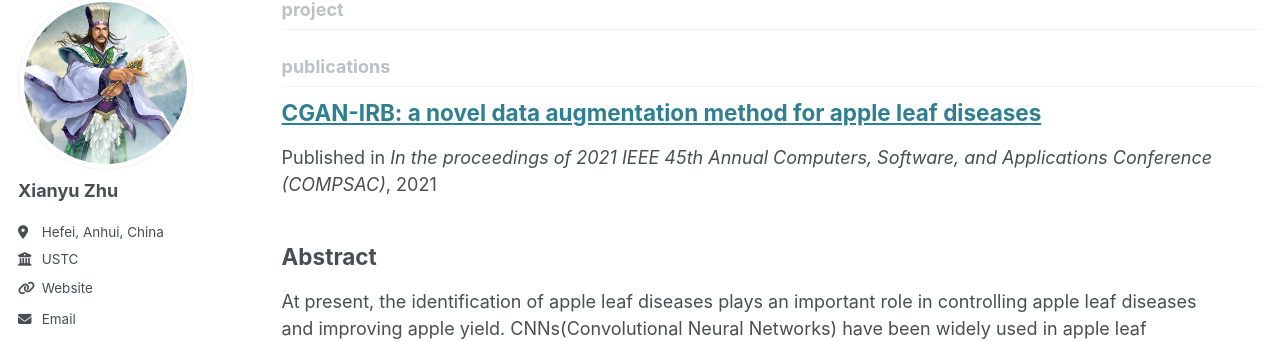
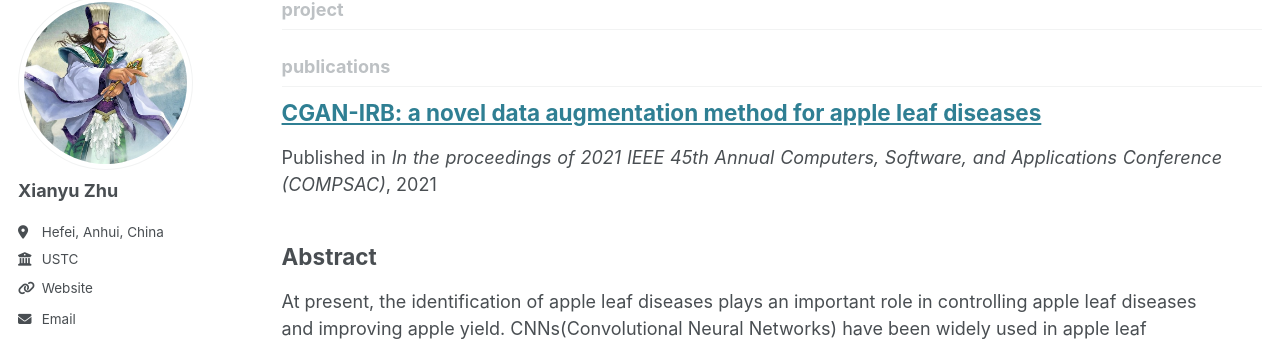
Before and after one commit to zhuxy-USTC/zhuxy-USTC.github.io, a Jekyll site: the page built from _pages/collection-archive.html, in a window 1280 px wide and 900 px high, scrolled down 1009 px. Shown: the part 110-451 px from the top of the window. Built offline with Jekyll 4.4.1, drawn with Linux system fonts in a browser that asks for light colours; some web fonts are replaced.

Commit message:
Update archive-single.html

```diff
--- a/_includes/archive-single.html
+++ b/_includes/archive-single.html
@@ -41,7 +41,7 @@
         {% if post.collection == 'teaching' %}
           <p> {{ post.type }}, <i>{{ post.venue }}</i>, {{ post.date | default: "1900-01-01" | date: "%Y" }} </p>
         {% elsif post.collection == 'publications' %}
-          <p>Published in <i>{{ post.venue }}</i>, {{ post.date | default: "1900-01-01" | date: "%Y" }} </p>
+          <p style="text-align: justify;">Published in <i>{{ post.venue }}</i>, {{ post.date | default: "1900-01-01" | date: "%Y" }} </p>
         {% elsif post.date %}
          <p class="page__date"><strong><i class="fa fa-fw fa-calendar" aria-hidden="true"></i> {{ site.data.ui-text[site.locale].date_label | default: "Published:" }}</strong> <time datetime="{{ post.date | default: "1900-01-01" | date_to_xmlschema }}">{{ post.date | default: "1900-01-01" | date: "%B %d, %Y" }}</time></p>
         {% endif %}
```
